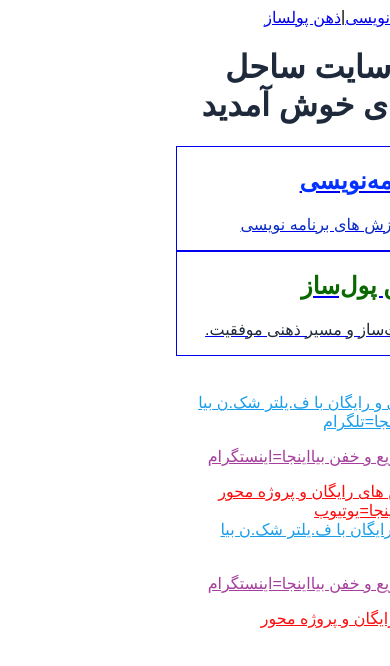
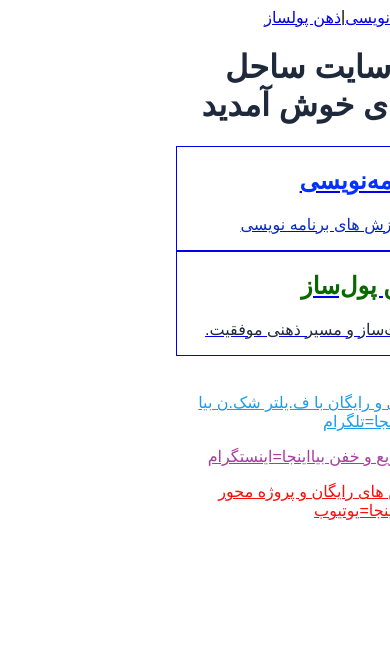
Before and after one commit to sahelazizmohammadi83/sahelazizmohammadi, a Next.js app: page / in a window 390 px wide. Shown: the top 666 px of the page. Built offline with nearby package versions, Linux system fonts and the light colour scheme; a small style sheet from the web is missing.

Commit message:
پاکسازی M ها و اصلاح Header و Layout

```diff
--- a/app/layout.tsx
+++ b/app/layout.tsx
@@ -1,25 +1,15 @@
-// app/layout.tsx
-"use client"; // ← اضافه شد تا کامپوننت Client شود
-
 import "./globals.css";
 import Header from "../components/Header";
-import SocialLinks from "../components/SocialLinks";
 
 export default function RootLayout({ children }: { children: React.ReactNode }) {
-  return (
-    <html lang="fa" dir="rtl" className="transition-colors duration-500">
-      <body className="bg-gray-50">
-        {/* هدر سایت */}
-        <Header />
+return (
+<html lang="fa" dir="rtl" className="transition-colors duration-500">
 
-        {/* محتوای اصلی سایت */}
-        <main className="max-w-xl mx-auto p-4 sm:p-6 md:p-8">{children}</main>
+<Header />
+      <main className="max-w-xl mx-auto p-6">{children}</main>
 
-        {/* سوشال لینک‌ها در پایین صفحه */}
-        <footer className="mt-10">
-          <SocialLinks />
-        </footer>
-      </body>
-    </html>
-  );
+
+</html>
+
+);
 }
```
